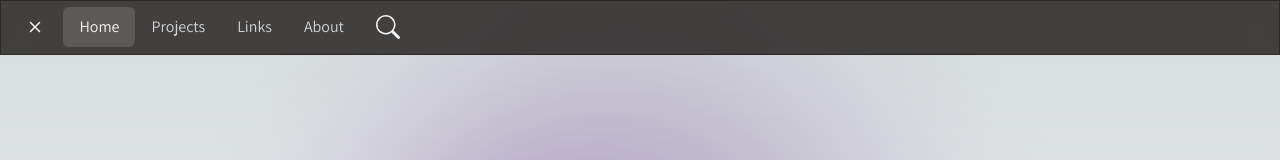
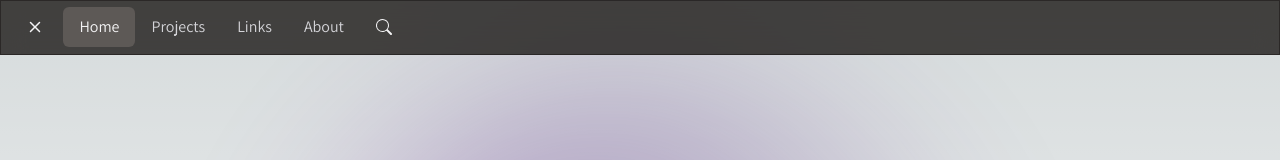
Before and after one commit to flokleiser/nextjs-flo, a Next.js app: page / in a window 1280 px wide. Both pictures are taken after a click on the button 35 px from the left and 27 px from the top of the page. Shown: the top 160 px of the page. Built offline with nearby package versions, Linux system fonts and the light colour scheme.

Commit message:
i hate this stupid navbar

```diff
--- a/app/components/Navbar.js
+++ b/app/components/Navbar.js
@@ -98,8 +98,8 @@ export default function Navbar() {
           );
         })}
 
-          <button className="relative px-4 py-2 rounded-md text-sm lg:text-base no-underline text-zinc-100">
-            <BsSearch style={{ fontSize: '1.5rem' }} />
+          <button className="px-4 py-2 rounded-md text-sm lg:text-base no-underline text-zinc-100">
+            <BsSearch style={{ fontSize: '1rem' }} />
           </button>
 
         </nav>
```
